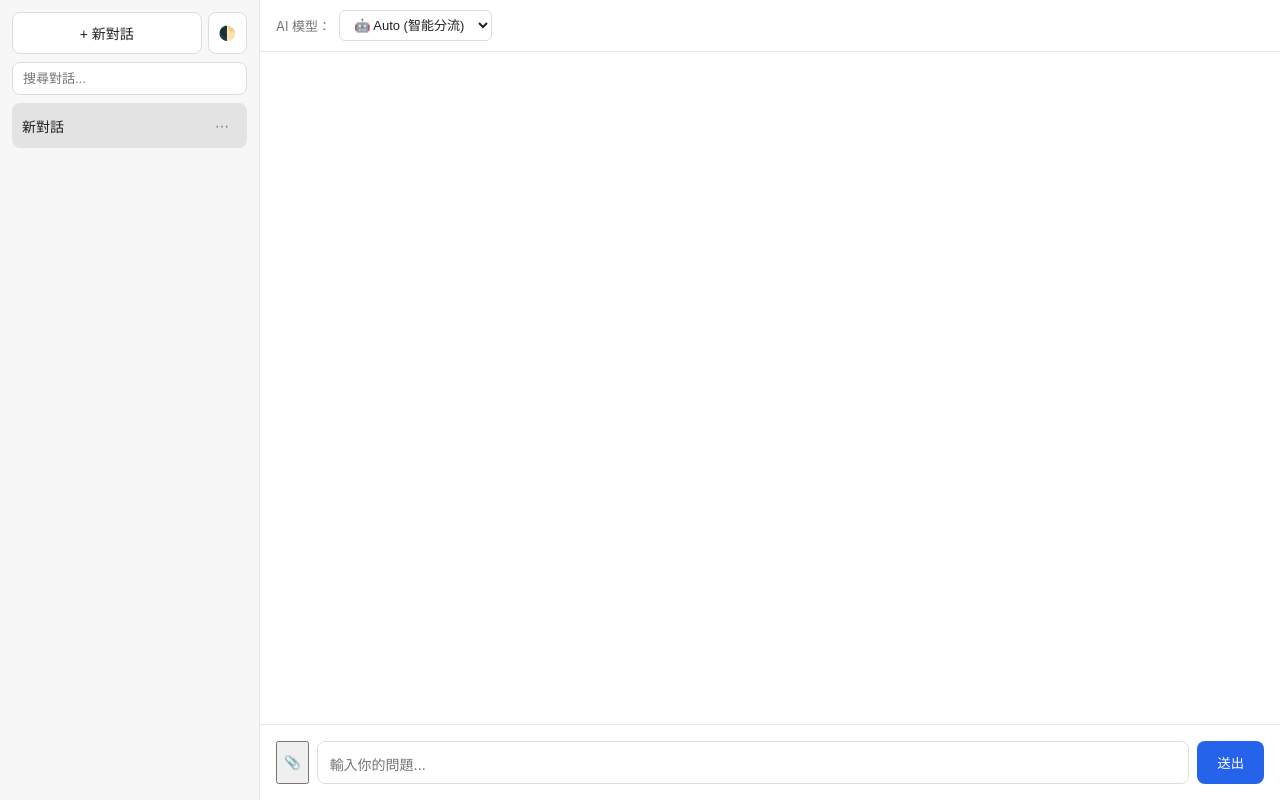
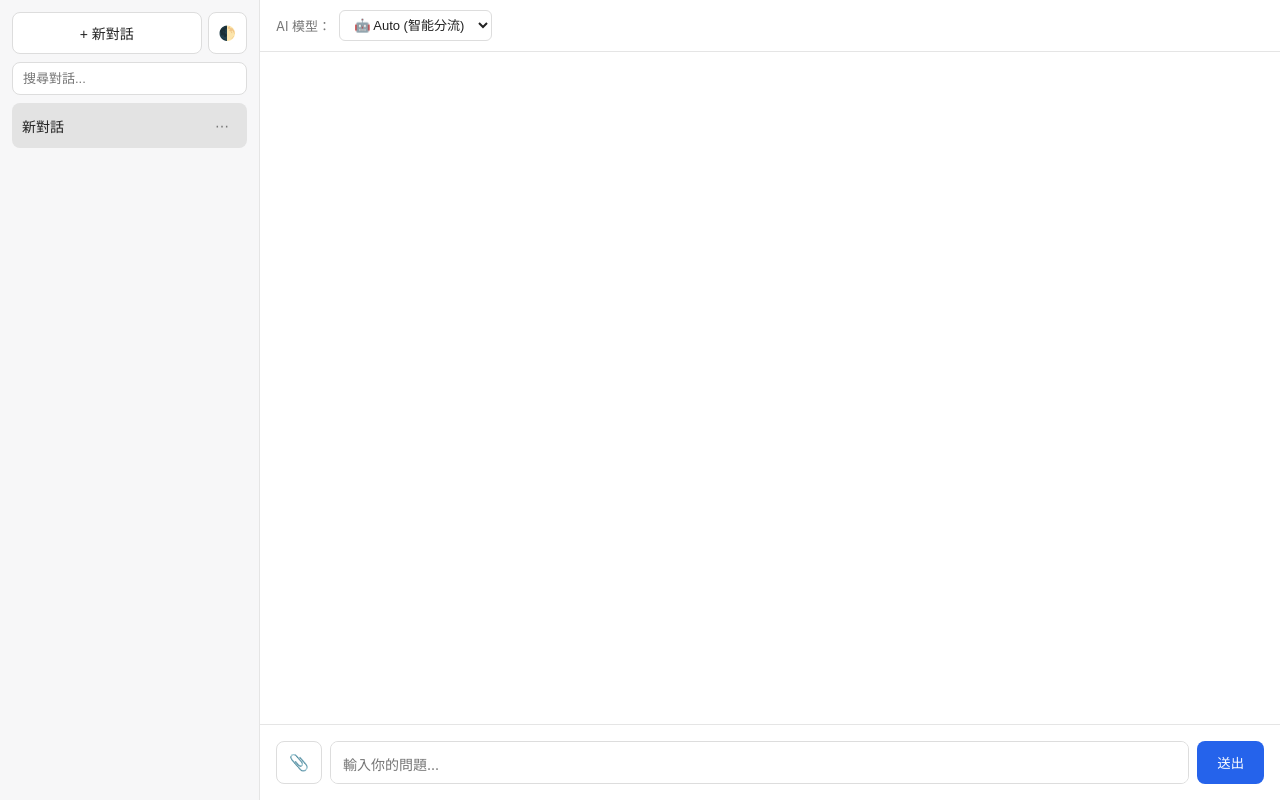
Before and after one commit to lazy-enthusiast/dify-frontend, a plain HTML site: page index.html in a window 1280 px wide. Drawn offline with nearby package versions, Linux system fonts and the light colour scheme.

Commit message:
Add upload button styles to index.html

```diff
--- a/index.html
+++ b/index.html
@@ -75,7 +75,20 @@
   .msgMeta button { border: none; background: none; cursor: pointer; color: var(--text-light); font-size: 12px; padding: 2px 4px; border-radius: 4px; }
   .msgMeta button:hover { background: var(--hover); color: var(--text); }
   #inputBar { display: flex; padding: 16px; border-top: 1px solid var(--border); gap: 8px; }
-  #inputBox { flex: 1; padding: 12px; border-radius: 8px; border: 1px solid var(--input-border); background: var(--bg); color: var(--text); font-size: 14px; resize: none; max-height: 160px; overflow-y: auto; font-family: inherit; }
+  #uploadBtn {
+    padding: 0 12px;
+    border: 1px solid var(--input-border);
+    border-radius: 8px;
+    background: var(--bg);
+    color: var(--text);
+    cursor: pointer;
+    font-size: 16px;
+    display: flex;
+    align-items: center;
+    justify-content: center;
+  }
+  #uploadBtn:hover { background: var(--hover); }
+ #inputBox { flex: 1; padding: 12px; border-radius: 8px; border: 1px solid var(--input-border); background: var(--bg); color: var(--text); font-size: 14px; resize: none; max-height: 160px; overflow-y: auto; font-family: inherit; }
   #sendBtn { padding: 0 20px; border: none; border-radius: 8px; background: var(--accent); color: white; cursor: pointer; }
 </style>
 </head>
```
